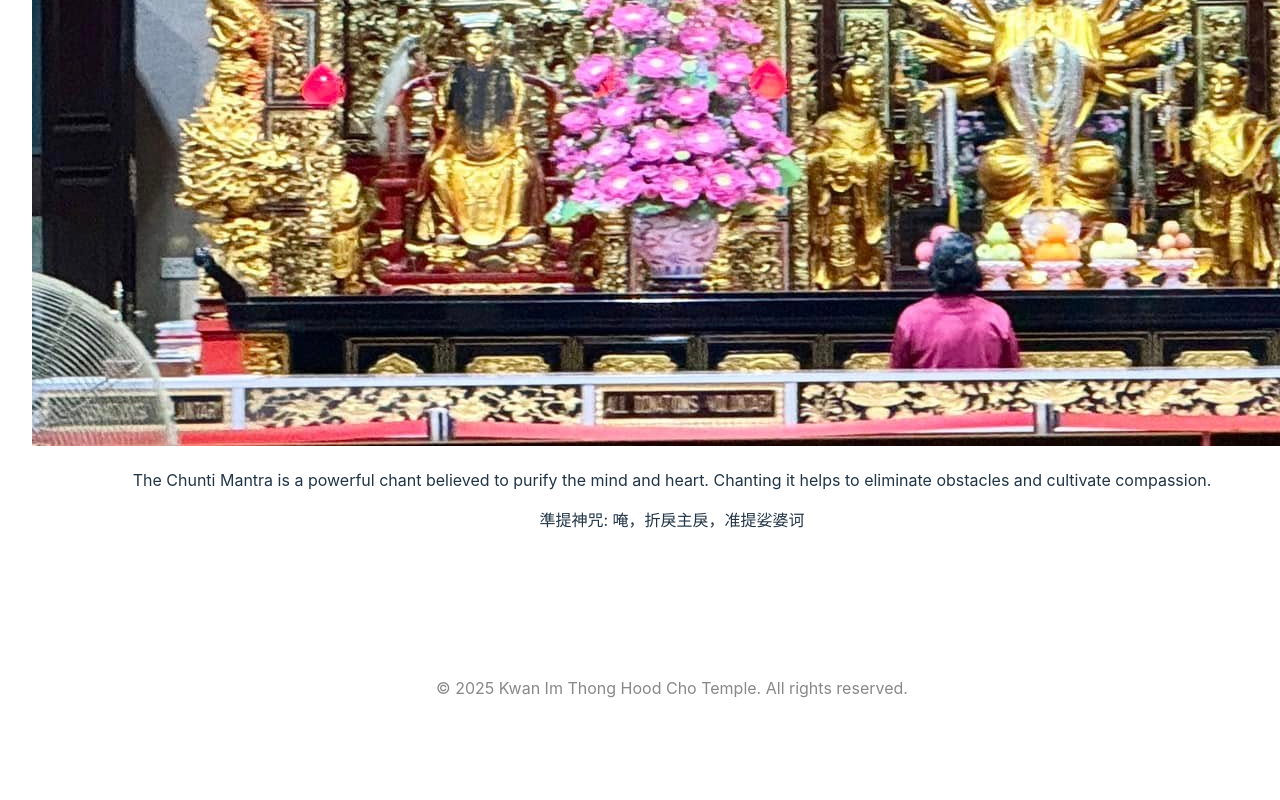
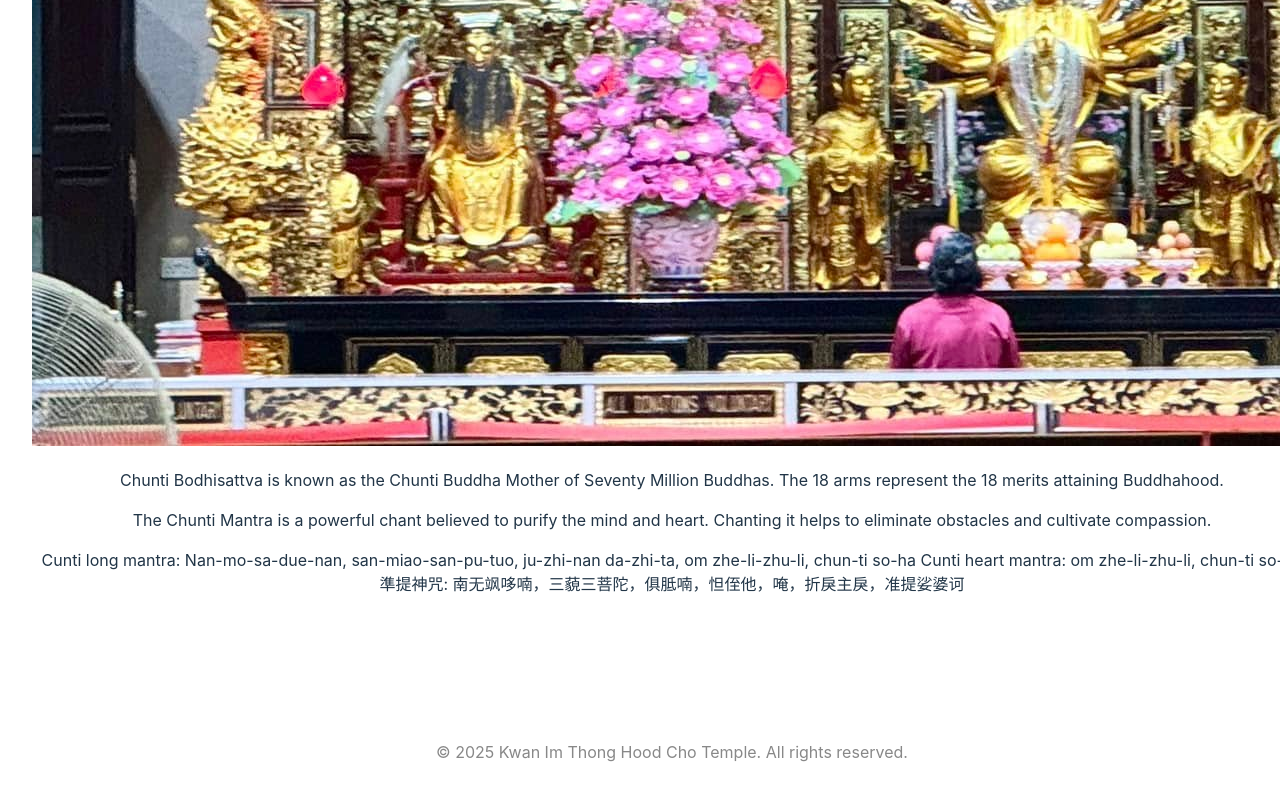
Before and after one commit to kwanimthonghoodcho/kwanimthonghoodcho, a React (Vite) app: page /chunti in a window 1280 px wide. Shown: the part 1074-1874 px from the top of the page. Built offline with nearby package versions, Linux system fonts and the light colour scheme; a web font is replaced by a local one.

Commit message:
chunti elaboration

```diff
--- a/src/pages/Chunti.tsx
+++ b/src/pages/Chunti.tsx
@@ -4,12 +4,16 @@ const Chunti = () => {
     return (
       <section>
         <img src={chuntiPhoto} className="chunti" alt="Chunti Bodhisattva" />
+
+        <p>Chunti Bodhisattva is known as the Chunti Buddha Mother of Seventy Million Buddhas. The 18 arms represent the 18 merits attaining Buddhahood.</p>
         <p>
           The Chunti Mantra is a powerful chant believed to purify the mind and heart.
           Chanting it helps to eliminate obstacles and cultivate compassion.
         </p>
         <p>
-          準提神咒: 唵，折戾主戾，准提娑婆诃
+          Cunti long mantra: Nan-mo-sa-due-nan, san-miao-san-pu-tuo, ju-zhi-nan da-zhi-ta, om zhe-li-zhu-li, chun-ti so-ha
+          Cunti heart mantra: om zhe-li-zhu-li, chun-ti so-ha
+          準提神咒: 南无飒哆喃，三藐三菩陀，俱胝喃，怛侄他，唵，折戾主戾，准提娑婆诃
         </p>
       </section>
     );
```
